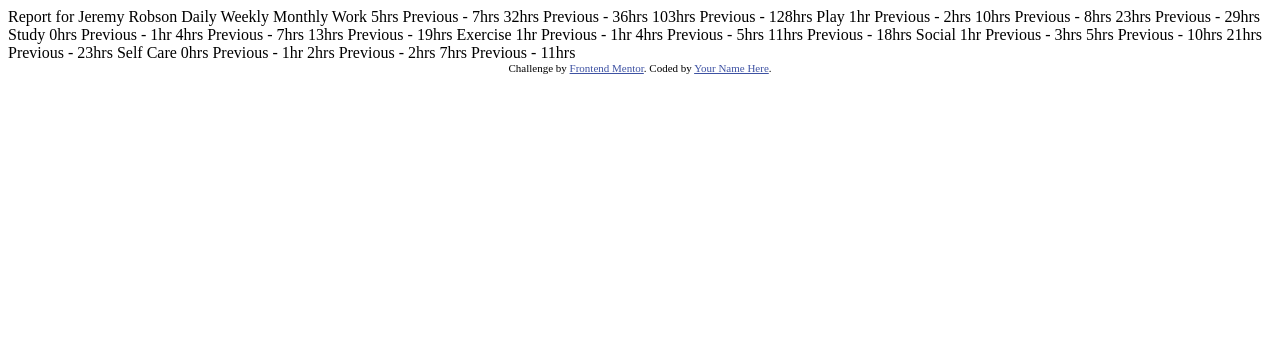
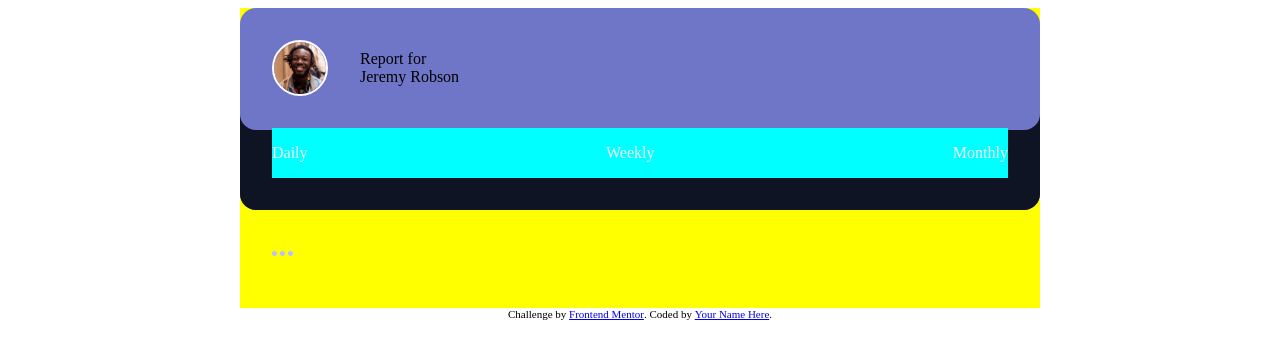
Before and after one commit to tortaruga/time-tracking-dashboard, a website: page index.html in a window 1280 px wide. Drawn offline with Linux system fonts and the light colour scheme.

Commit message:
updated index.html, styles..css and app.js

```diff
--- /dev/null
+++ b/app.js
@@ -0,0 +1,5 @@
+import data from './data.json' assert { type: 'json' };
+
+const work = document.getElementById('work');
+work.innerHTML = data[0].title;
+console.log('pak jinyeong jinjja jalsenggyeotta')
--- a/index.html
+++ b/index.html
@@ -5,76 +5,50 @@
   <meta name="viewport" content="width=device-width, initial-scale=1.0"> <!-- displays site properly based on user's device -->
 
   <link rel="icon" type="image/png" sizes="32x32" href="./images/favicon-32x32.png">
-
+  <link rel="stylesheet" href="./styles.css">
   <title>Frontend Mentor | Time tracking dashboard</title>
+  <script defer src="./app.js" type="module"></script>
 
   <!-- Feel free to remove these styles or customise in your own stylesheet 👍 -->
   <style>
     .attribution { font-size: 11px; text-align: center; }
-    .attribution a { color: hsl(228, 45%, 44%); }
   </style>
 </head>
 <body>
 
-  Report for
-  Jeremy Robson
+<main>
+  <div class="grid">
+    <div class="user-card card">
+      <div class="user-info">
+        <img src="./images/image-jeremy.png" alt="user avatar">
+        <div>
+          <p>Report for</p>
+          <p id="username">Jeremy Robson</p>
+        </div>
+      </div>
+      <div class="choose-stats">
+        <p id="daily">Daily</p>
+        <p id="weekly">Weekly</p>
+        <p id="monthly">Monthly</p>
+      </div>
+    </div>
 
-  Daily
-  Weekly
-  Monthly
+    <div class="card" id="work">
+      <div class="category"><img src="./images/icon-ellipsis.svg" alt=""></div>
+      <div class="stats">
+        <p class="current"></p>
+        <p class="previous"></p>
+      </div>
+    </div>
+  </div>
 
-  Work
-  5hrs <!-- daily -->
-  Previous - 7hrs <!-- daily -->
-  32hrs <!-- weekly -->
-  Previous - 36hrs <!-- weekly -->
-  103hrs <!-- monthly -->
-  Previous - 128hrs <!-- monthly -->
+</main>
 
-  Play
-  1hr <!-- daily -->
-  Previous - 2hrs <!-- daily -->
-  10hrs <!-- weekly -->
-  Previous - 8hrs <!-- weekly -->
-  23hrs <!-- monthly -->
-  Previous - 29hrs <!-- monthly -->
-
-  Study
-  0hrs <!-- daily -->
-  Previous - 1hr <!-- daily -->
-  4hrs <!-- weekly -->
-  Previous - 7hrs <!-- weekly -->
-  13hrs <!-- monthly -->
-  Previous - 19hrs <!-- monthly -->
-
-  Exercise
-  1hr <!-- daily -->
-  Previous - 1hr <!-- daily -->
-  4hrs <!-- weekly -->
-  Previous - 5hrs <!-- weekly -->
-  11hrs <!-- monthly -->
-  Previous - 18hrs <!-- monthly -->
-
-  Social
-  1hr <!-- daily -->
-  Previous - 3hrs <!-- daily -->
-  5hrs <!-- weekly -->
-  Previous - 10hrs <!-- weekly -->
-  21hrs <!-- monthly -->
-  Previous - 23hrs <!-- monthly -->
-
-  Self Care
-  0hrs <!-- daily -->
-  Previous - 1hr <!-- daily -->
-  2hrs <!-- weekly -->
-  Previous - 2hrs <!-- weekly -->
-  7hrs <!-- monthly -->
-  Previous - 11hrs <!-- monthly -->
-
-
-  <div class="attribution">
-    Challenge by <a href="https://www.frontendmentor.io?ref=challenge" target="_blank">Frontend Mentor</a>.
-    Coded by <a href="#">Your Name Here</a>.
-  </div>
+  <footer>
+    <div class="attribution">
+      Challenge by <a href="https://www.frontendmentor.io?ref=challenge" target="_blank">Frontend Mentor</a>.
+      Coded by <a href="#">Your Name Here</a>.
+    </div>
+  </footer>
 </body>
 </html>
--- /dev/null
+++ b/styles.css
@@ -0,0 +1,74 @@
+@import url('https://fonts.googleapis.com/css2?family=Rubik:ital,wght@0,300..900;1,300..900&display=swap');
+
+:root {
+    --blue: hsl(246, 80%, 60%);
+    --work: hsl(15, 100%, 70%);
+    --play: hsl(195, 74%, 62%);
+    --study: hsl(348, 100%, 68%);
+    --exercise: hsl(145, 58%, 55%);
+    --social: hsl(264, 64%, 52%);
+    --self-care: hsl(43, 84%, 65%);
+    ---very-dark-blue: hsl(226, 43%, 10%);
+    --dark-blue: hsl(235, 46%, 20%);
+    --desaturated-blue: hsl(235, 45%, 61%);
+    --pale-blue: hsl(236, 100%, 87%);
+}
+
+* {
+    box-sizing: border-box;
+}
+
+*::after, *::before {
+    content: '';
+    position: absolute;
+}
+
+main {
+    display: flex;
+    justify-content: center;
+    align-items: center ;
+    justify-content: center;
+}
+
+.grid {
+    display: grid;
+    background-color: yellow;
+    width: clamp(18rem, 90%, 50rem);
+}
+
+.card {
+    padding: 2rem;
+}
+
+.user-card {
+    background: var(--desaturated-blue);
+    border-radius: 1rem;
+    box-shadow: inset 0px -5rem var(---very-dark-blue);
+    display: flex;
+    flex-direction: column;
+    justify-content: space-between;
+    gap: 2rem
+}
+
+.user-info {
+    display: flex;
+    align-items: center;
+    gap: 2rem;
+}
+
+.user-info img {
+    width: 3.5rem;
+    border: 2px solid white;
+    border-radius: 50%;
+}
+
+.user-info p {
+    margin: 0;
+}
+
+.choose-stats {
+    display: flex;
+    color: aliceblue;
+    background-color: aqua;
+    justify-content: space-between;
+}
```
Also changed, not shown: package.json (added, +12 -0 lines).
